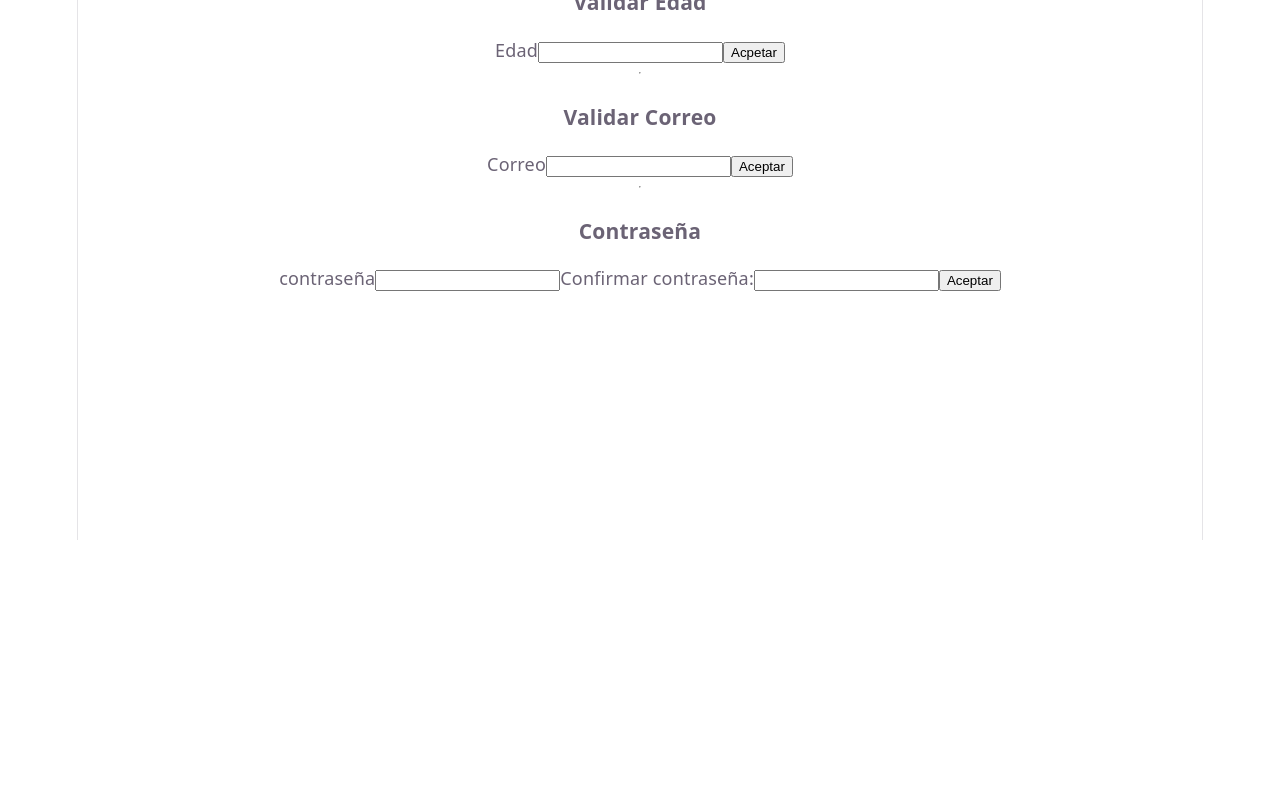
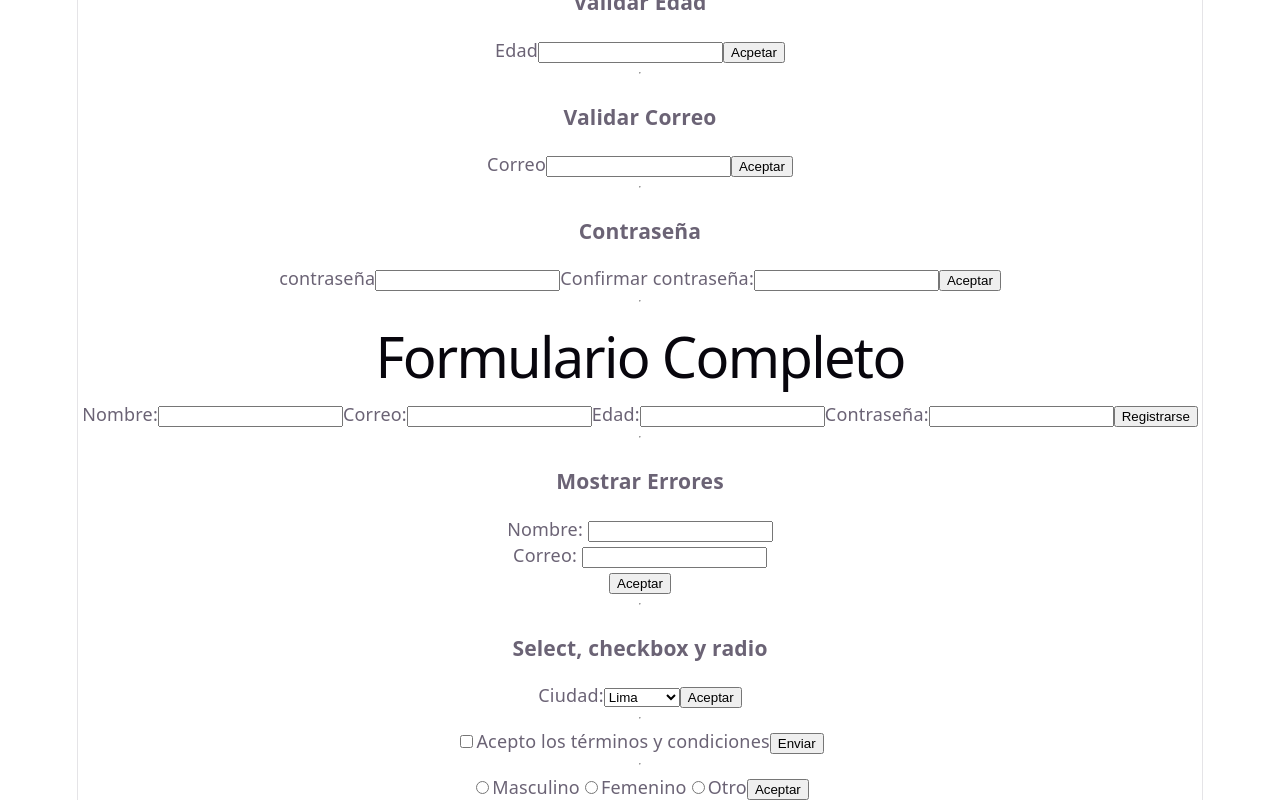
Before and after one commit to JerryGarcia07/Practicar-react, a React (Vite) app in the folder practica05/: page / in a window 1280 px wide. Shown: the part 260-1060 px from the top of the page. Before the commit the page ends 800 px from the top, so only its background shows below. Built offline with nearby package versions, Linux system fonts and the light colour scheme.

Commit message:
praqctica05

```diff
--- a/practica05/src/App.jsx
+++ b/practica05/src/App.jsx
@@ -1,6 +1,11 @@
 import "./App.css";
+import Checkbox from "./components/Checkbox";
 import Contrasena from "./components/Contrasena";
+import FormularioCompleto from "./components/FormularioCompleto";
 import FormulariosBasico from "./components/FormulariosBasico";
+import MostrarErrores from "./components/MostrarErrores";
+import RadioButtons from "./components/RadioButtons";
+import Select from "./components/Select";
 import ValidarCorreo from "./components/ValidarCorreo";
 import ValidarEdad from "./components/ValidarEdad";
 import VariosCampos from "./components/VariosCampos";
@@ -19,6 +24,16 @@ function App() {
       <ValidarCorreo />
       <hr />
       <Contrasena />
+      <hr />
+      <FormularioCompleto />
+      <hr />
+      <MostrarErrores />
+      <hr />
+      <Select />
+      <hr />
+      <Checkbox />
+      <hr />
+      <RadioButtons />
     </>
   );
 }
--- /dev/null
+++ b/practica05/src/components/Checkbox.jsx
@@ -0,0 +1,32 @@
+import React, { useState } from "react";
+
+const Checkbox = () => {
+  const [checkbox, setCheckbox] = useState(false);
+  const [mensaje, setMensaje] = useState("");
+
+  const handleSubmit = (e) => {
+    e.preventDefault();
+    if (!checkbox) {
+      setMensaje("Debes aceptar los términos");
+      return;
+    }
+    setMensaje("Formulario válido");
+    setCheckbox(false);
+  };
+  const handleChange = (e) => {
+    setCheckbox(e.target.checked);
+    setMensaje("");
+  };
+  return (
+    <div>
+      <form onSubmit={handleSubmit}>
+        <input type="checkbox" checked={checkbox} onChange={handleChange} />
+        <label>Acepto los términos y condiciones</label>
+        <button type="submit">Enviar</button>
+      </form>
+      {mensaje && mensaje}
+    </div>
+  );
+};
+
+export default Checkbox;
--- /dev/null
+++ b/practica05/src/components/FormularioCompleto.jsx
@@ -0,0 +1,74 @@
+import React, { useState } from "react";
+
+const FormularioCompleto = () => {
+  const [usuario, setUsuario] = useState({
+    nombre: "",
+    correo: "",
+    edad: "",
+    password: "",
+  });
+  const [mensaje, setMensaje] = useState("");
+
+  const handleChange = (e) => {
+    setUsuario({ ...usuario, [e.target.name]: e.target.value });
+  };
+  const handleSubmit = (e) => {
+    e.preventDefault();
+    if (!usuario.nombre) {
+      setMensaje("Nombre obligatorio.");
+      return;
+    } else if (!usuario.correo) {
+      setMensaje("Correo obligatorio.");
+      return;
+    } else if (!usuario.edad) {
+      setMensaje("Edad obligatoria.");
+      return;
+    } else if (usuario.edad < 18) {
+      setMensaje("Edad debe ser mayor o igual a 18.");
+      return;
+    } else if (!usuario.password) {
+      setMensaje("Contraseña obligatoria.");
+      return;
+    }
+    setMensaje("Registro correcto");
+  };
+  return (
+    <div>
+      <h1>Formulario Completo</h1>
+      <form onSubmit={handleSubmit}>
+        <label>Nombre:</label>
+        <input
+          type="text"
+          value={usuario.nombre}
+          onChange={handleChange}
+          name="nombre"
+        />
+        <label>Correo:</label>
+        <input
+          type="text"
+          value={usuario.correo}
+          onChange={handleChange}
+          name="correo"
+        />
+        <label>Edad:</label>
+        <input
+          type="number"
+          value={usuario.edad}
+          onChange={handleChange}
+          name="edad"
+        />
+        <label>Contraseña:</label>
+        <input
+          type="password"
+          value={usuario.password}
+          onChange={handleChange}
+          name="password"
+        />
+        <button type="submit">Registrarse</button>
+      </form>
+      <div>{mensaje}</div>
+    </div>
+  );
+};
+
+export default FormularioCompleto;
--- /dev/null
+++ b/practica05/src/components/MostrarErrores.jsx
@@ -0,0 +1,54 @@
+import React, { useState } from "react";
+
+const MostrarErrores = () => {
+  const [user, setUser] = useState({ nombre: "", correo: "" });
+  const [mensaje, setMensaje] = useState({});
+  const handleChange = (e) => {
+    setUser({ ...user, [e.target.name]: e.target.value });
+
+    setMensaje({ ...mensaje, [e.target.name]: "" });
+  };
+  const handleSubmit = (event) => {
+    event.preventDefault();
+    const nuevosErrores = {};
+    if (!user.nombre.trim()) {
+      nuevosErrores.nombre = "El nombre es obligatorio";
+    }
+    if (!user.correo.trim()) {
+      nuevosErrores.correo = "El correo es obligatorio";
+    }
+    setMensaje(nuevosErrores);
+    if (Object.keys(nuevosErrores).length > 0) {
+      return;
+    }
+
+    console.log("Datos enviados correctamente:", user);
+    setUser({ nombre: "", correo: "" });
+  };
+  return (
+    <div>
+      <h3>Mostrar Errores</h3>
+      <form onSubmit={handleSubmit}>
+        <label>Nombre: </label>
+        <input
+          type="text"
+          value={user.nombre}
+          onChange={handleChange}
+          name="nombre"
+        />
+        <div>{mensaje.nombre && <p>{mensaje.nombre}</p>}</div>
+        <label>Correo: </label>
+        <input
+          type="text"
+          value={user.correo}
+          onChange={handleChange}
+          name="correo"
+        />
+        <div>{mensaje.correo && <p>{mensaje.correo}</p>}</div>
+        <button type="submit">Aceptar</button>
+      </form>
+    </div>
+  );
+};
+
+export default MostrarErrores;
--- /dev/null
+++ b/practica05/src/components/RadioButtons.jsx
@@ -0,0 +1,21 @@
+import React from "react";
+
+const RadioButtons = () => {
+  const handelChange = () => {};
+  const handleSubmit = () => {};
+  return (
+    <div>
+      <form>
+        <input type="radio" />
+        <label>Masculino</label>
+        <input type="radio" />
+        <label>Femenino</label>
+        <input type="radio" />
+        <label>Otro</label>
+        <button type="submit">Aceptar</button>
+      </form>
+    </div>
+  );
+};
+
+export default RadioButtons;
--- /dev/null
+++ b/practica05/src/components/Select.jsx
@@ -0,0 +1,38 @@
+import React, { useState } from "react";
+
+const Select = () => {
+  const [city, setCity] = useState("");
+  const [mensaje, setMensaje] = useState("");
+  const handleChange = (e) => {
+    setCity(e.target.value);
+    setMensaje("");
+  };
+  const handleSubmit = (e) => {
+    e.preventDefault();
+
+    if (!city) {
+      setMensaje("Por favor, debe seleccionar una ciudad.");
+      return;
+    }
+    const ciudadFormateada = city.charAt(0).toUpperCase() + city.slice(1);
+    setMensaje(`Ciudad seleccionada: ${ciudadFormateada}`);
+  };
+  return (
+    <div>
+      <h3>Select, checkbox y radio</h3>
+      <form onSubmit={handleSubmit}>
+        <label> Ciudad:</label>
+        <select name="ciudad" onChange={handleChange} value={city}>
+          <option value="lima">Lima</option>
+          <option value="cusco">Cusco</option>
+          <option value="arequipa">Arequipa</option>
+          <option value="trujillo">Trujillo</option>
+        </select>
+        <button type="submit">Aceptar</button>
+      </form>
+      <div>{mensaje && mensaje}</div>
+    </div>
+  );
+};
+
+export default Select;
```
